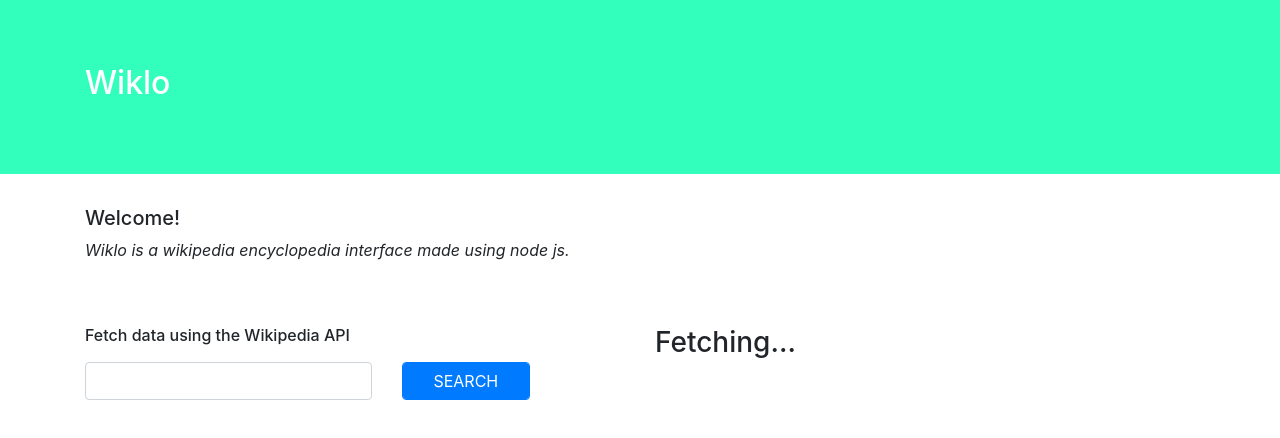
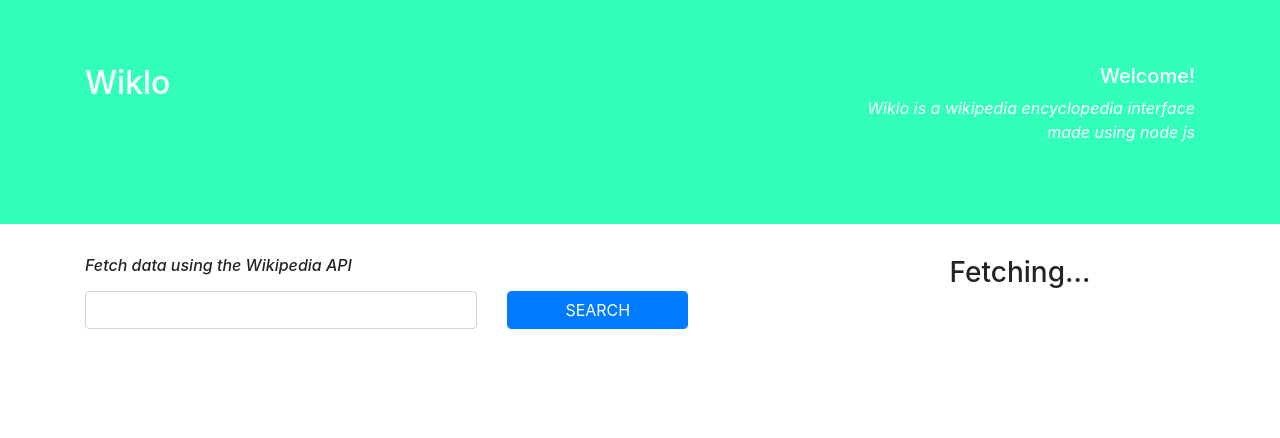
Before and after one commit to bandydos/wiklo-node, a website: page public/index.html in a window 1280 px wide. Drawn offline with nearby package versions, Linux system fonts and the light colour scheme; no server answers.

Commit message:
Reworked layout

```diff
--- a/index.js
+++ b/index.js
@@ -27,8 +27,9 @@ app.get('/api/facts/:term', async (req, res) => {
     let searchTitle = titles[Math.floor(Math.random() * titles.length)];
     searchTitle = searchTitle.replace(/\s+/g, '_');
 
+    console.log(searchTitle);
     const contentUrl = `https://en.wikipedia.org/w/api.php?action=query&prop=revisions&titles=${searchTitle}&rvslots=*&rvprop=content&format=json&formatversion=2`;
-    const content = await fetchData(contentUrl);
+    const content = await fetchData(encodeURI(contentUrl));
 
     const page = content.query.pages[0];
 
--- a/public/index.html
+++ b/public/index.html
@@ -12,21 +12,27 @@
 <body>
     <div class="jumbotron jumbotron-fluid text-white bg-primaryl">
         <div class="container">
+            <div class="row">
+                <div class="col-8">
                     <h2>Wiklo</h2>
+                </div>
+                <div class="col-4 text-right">
+                    <div>
+                        <h5>Welcome!</h5>
+                        <p><em>Wiklo is a wikipedia encyclopedia interface made using node js</em></p>
+                    </div>
+                </div>
+            </div>
         </div>
     </div>
     <div class="container">
-        <div class="row mt-3">
-            <div class="col-6">
-                <h5>Welcome!</h5>
-                <p><em>Wiklo is a wikipedia encyclopedia interface made using node js.</em></p>
-            </div>
-        </div>
-        <div class="row mt-5">
-            <div class="col-6">
+        <div class="row mt-2">
+            <div class="col-8">
                 <div class="row">
                     <div class="col-10">
-                        <h6>Fetch data using the Wikipedia API</h6>
+                        <div class="row">
+                            <div class="col-10">
+                                <h6><em>Fetch data using the Wikipedia API</em></h6>
                             </div>
                         </div>
                         <div class="row mt-2">
@@ -35,7 +41,7 @@
                             </div>
                         </div>
                         <div class="row">
-                    <div class="col-10">
+                            <div class="col-12">
                                 <div class="row">
                                     <div class="col-8">
                                         <input type="text" id="input-search" class="form-control">
@@ -47,18 +53,19 @@
                             </div>
                         </div>
                     </div>
-            <div class="col-6">
-                <div class="row">
-                    <div class="col-10">
-                        <h3 id="h-title"></h3>
-                    </div>
-                    <div class="col-2">
-                        <h5 id="h-id"></h5>
                 </div>
             </div>
+            <div class="col-4 text-center">
+                    <h3 id="h-title"></h3>
+                    <h6 id="h-id"></h6>
+            </div>
+        </div>
+        <div class="row mt-5 mb-5 justify-content-center">
+            <div id="div-article" class="col-12 border-dark rounded">
+
                 <div class="row">
                     <div class="col-12">
-                        <p id="p-content"></p>
+                        <p id="p-content" class="text-break"></p>
                     </div>
                 </div>
             </div>
--- a/public/scripts/script.js
+++ b/public/scripts/script.js
@@ -1,30 +1,41 @@
 $(async () => {
     // Tags.
+    const pWarning = $('#p-warning');
     const hTitle = $('#h-title');
     const hId = $('#h-id');
     const pContent = $('#p-content');
+    const divArticle = $('#div-article');
 
-    // Display loading screen.
-    displayWhileFetching();
-    // Fetch initial data.
+    pWarning.hide();
+
+    // Initial fetch.
+    hTitle.text('Fetching...');
     const initialData = await getData('http://localhost:3001/api/facts/api');
-    // Fill in data.
-    fillIn(hTitle, hId, pContent, initialData);
+    fillIn(hTitle, hId, pContent, initialData); // Fill in data.
+    divArticle.addClass('border'); // Add border.
 
+    // Button click.
     $('#btn-search').on('click', async () => {
-        emptyOut([hId, pContent]);
-        displayWhileFetching();
+        divArticle.removeClass('border'); // Remove border.
+        emptyOut([hId, pContent]); // Empty out id and content.
 
+        // If no input.
         if (!$('#input-search').val()) {
+            // Warn.
             $('#p-warning').show();
             $('#p-warning').text('please fill in search form.').css('color', 'red');
-            emptyOut([hTitle]);
+            emptyOut([hTitle]); // Empty out title as well.
             return;
         }
 
-        const data = await getData(`http://localhost:3001/api/facts/${$('#input-search').val()}`);
-        fillIn(hTitle, hId, pContent, data);
-        console.log(data);
+        pWarning.hide();
+
+        // Fetch data for searching term.
+        hTitle.text('Fetching...');
+        const searchData = await getData(`http://localhost:3001/api/facts/${$('#input-search').val()}`);
+        fillIn(hTitle, hId, pContent, searchData); // Fill in data.
+        divArticle.addClass('border');
+        console.log(searchData);
     })
 })
 
@@ -47,7 +58,7 @@ const emptyOut = (tags) => {
 
 const fillIn = (titleTag, idTag, contentTag, data) => {
     titleTag.text(data.pageTitle);
-    idTag.text(data.pageId);
+    idTag.text(`(id: ${data.pageId})`);
     contentTag.text(data.pageContent);
 }
 
```
Lines whose indentation alone changed are shown as unchanged.
